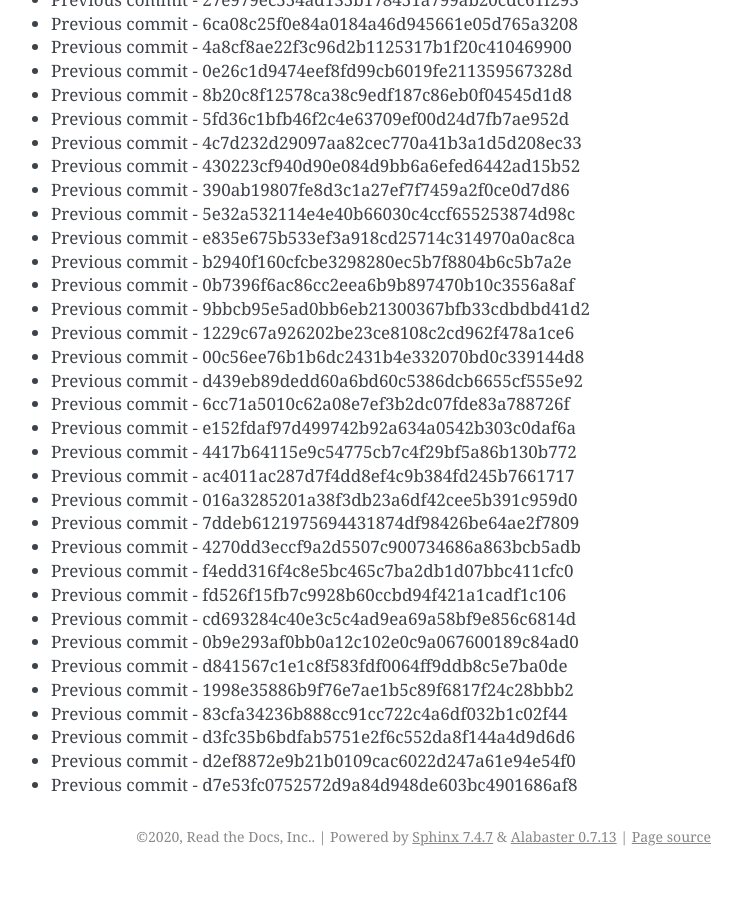
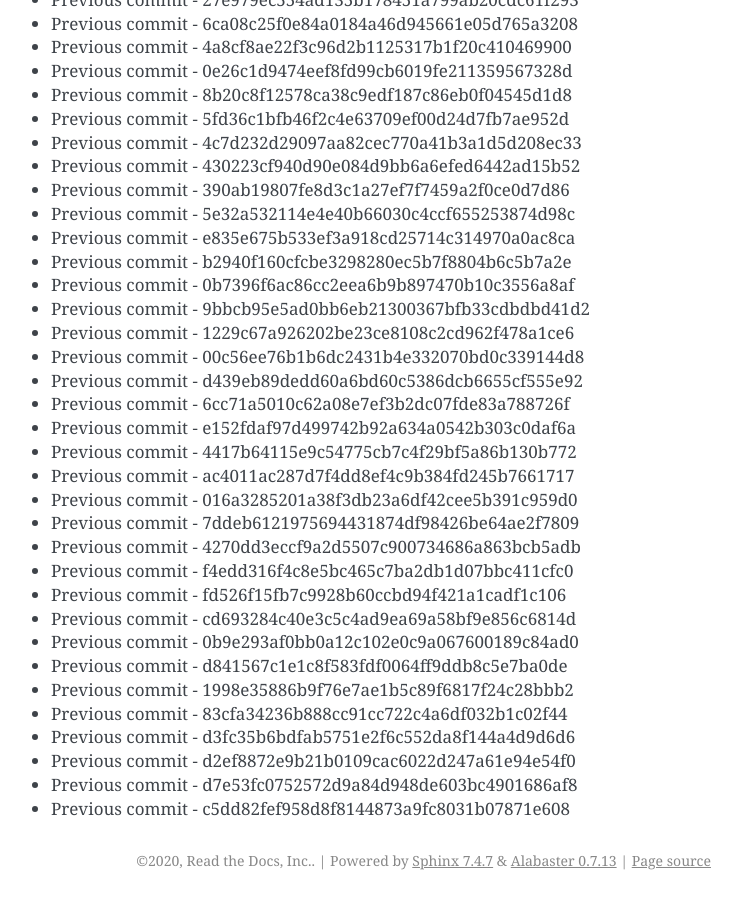
Before and after one commit to readthedocs/rtd-git-stresstest, a Sphinx documentation site: the page built from docs/updates.rst, in a window 1280 px wide and 900 px high, scrolled down 62718 px. Shown: the whole window, without its empty margins (399-1141 px from the left). Built offline with Sphinx 7.4.7, drawn with Linux system fonts in a browser that asks for light colours; before the commit the page ends 63594 px from its top, so only the background shows below that.

Commit message:
Generating commit from previous: c5dd82fef958d8f8144873a9fc8031b07871e608

```diff
--- a/docs/updates.rst
+++ b/docs/updates.rst
@@ -2667,3 +2667,4 @@ It can be tested for any performance characteristics.
 * Previous commit - d3fc35b6bdfab5751e2f6c552da8f144a4d9d6d6
 * Previous commit - d2ef8872e9b21b0109cac6022d247a61e94e54f0
 * Previous commit - d7e53fc0752572d9a84d948de603bc4901686af8
+* Previous commit - c5dd82fef958d8f8144873a9fc8031b07871e608
```
